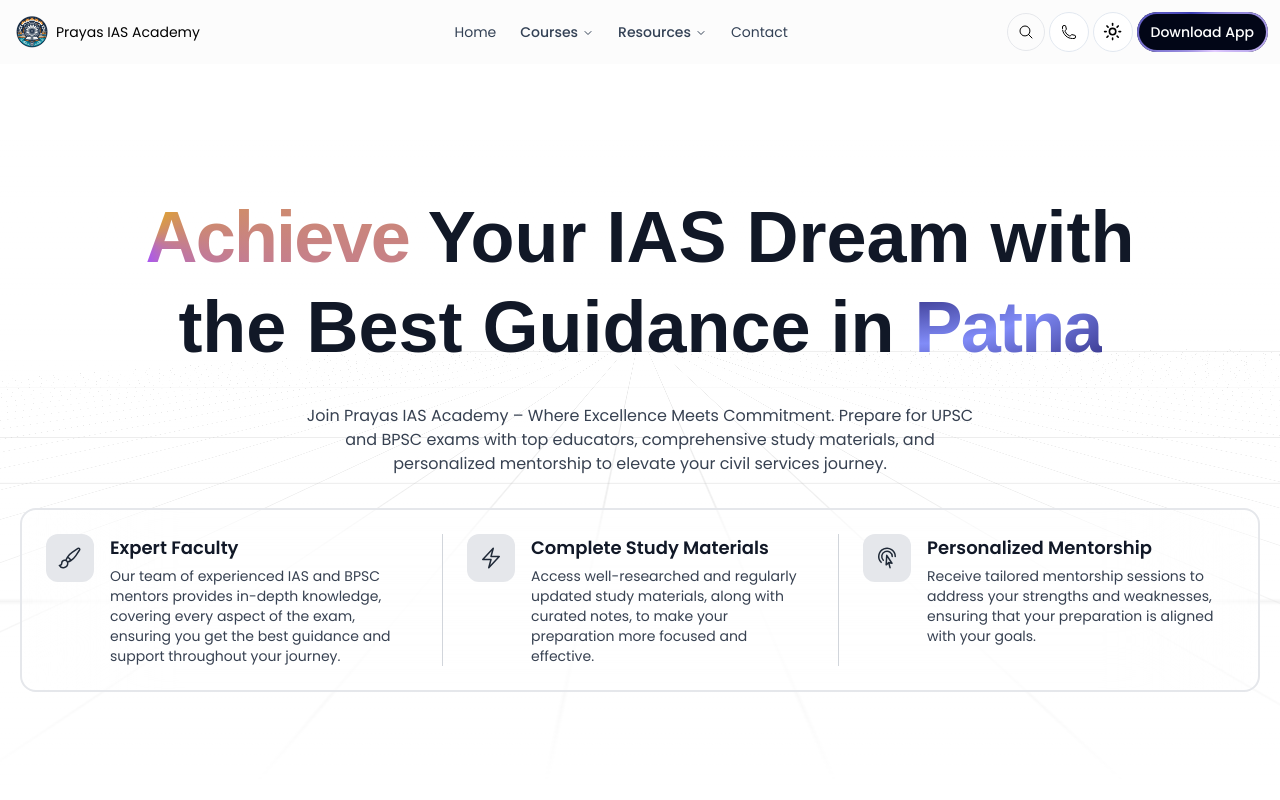
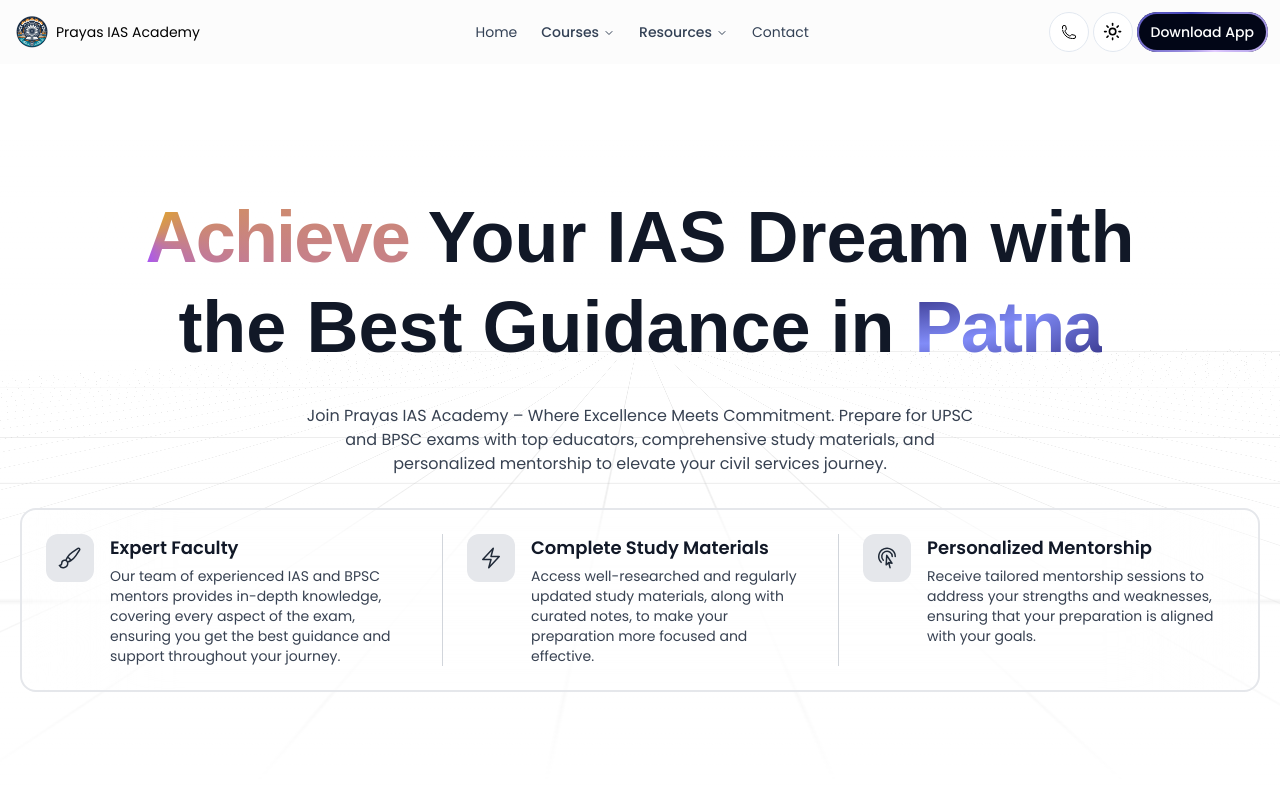
Before and after one commit to Webrizen/prayas-ias-academy, a Next.js app in the folder frontend/students/: page / in a window 1280 px wide. Shown: the top 800 px of the page. Built offline with nearby package versions, Linux system fonts and the light colour scheme; a web font is replaced by a local one.

Commit message:
"Updated Navbar component: added 'md:' prefix to mr-8 class in Link component, removed button with svg icon from navbar"

```diff
--- a/frontend/students/src/components/system/Navbar.jsx
+++ b/frontend/students/src/components/system/Navbar.jsx
@@ -48,7 +48,7 @@
         <div className="container mx-auto flex flex-row flex-wrap p-3 justify-between items-center">
           <Link
             href="/"
-            className="h-10 w-auto flex gap-2 justify-start mr-8 items-center p-1 rounded-md hover:bg-[rgba(225,225,225,0.05)]"
+            className="h-10 w-auto flex gap-2 justify-start md:mr-8 items-center p-1 rounded-md hover:bg-[rgba(225,225,225,0.05)]"
           >
             <Image
               src={Logo}
@@ -279,22 +279,6 @@
             <AnimatedLink title="Contact" link="/contact" />
           </nav>
           <div className="flex justify-end items-center gap-1">
-            <button className="inline-flex w-[38px] h-[38px] justify-center border dark:border-slate-900 items-center dark:bg-slate-950 hover:bg-slate-100 dark:hover:bg-[rgba(225,225,225,0.1)] rounded-full">
-              <svg
-                xmlns="http://www.w3.org/2000/svg"
-                fill="none"
-                viewBox="0 0 24 24"
-                strokeWidth={1.5}
-                stroke="currentColor"
-                className="w-4 h-4"
-              >
-                <path
-                  strokeLinecap="round"
-                  strokeLinejoin="round"
-                  d="m21 21-5.197-5.197m0 0A7.5 7.5 0 1 0 5.196 5.196a7.5 7.5 0 0 0 10.607 10.607Z"
-                />
-              </svg>
-            </button>
             <DropdownMenu>
               <DropdownMenuTrigger asChild>
                 <Button variant="outline" size="icon" className="rounded-full">
```
